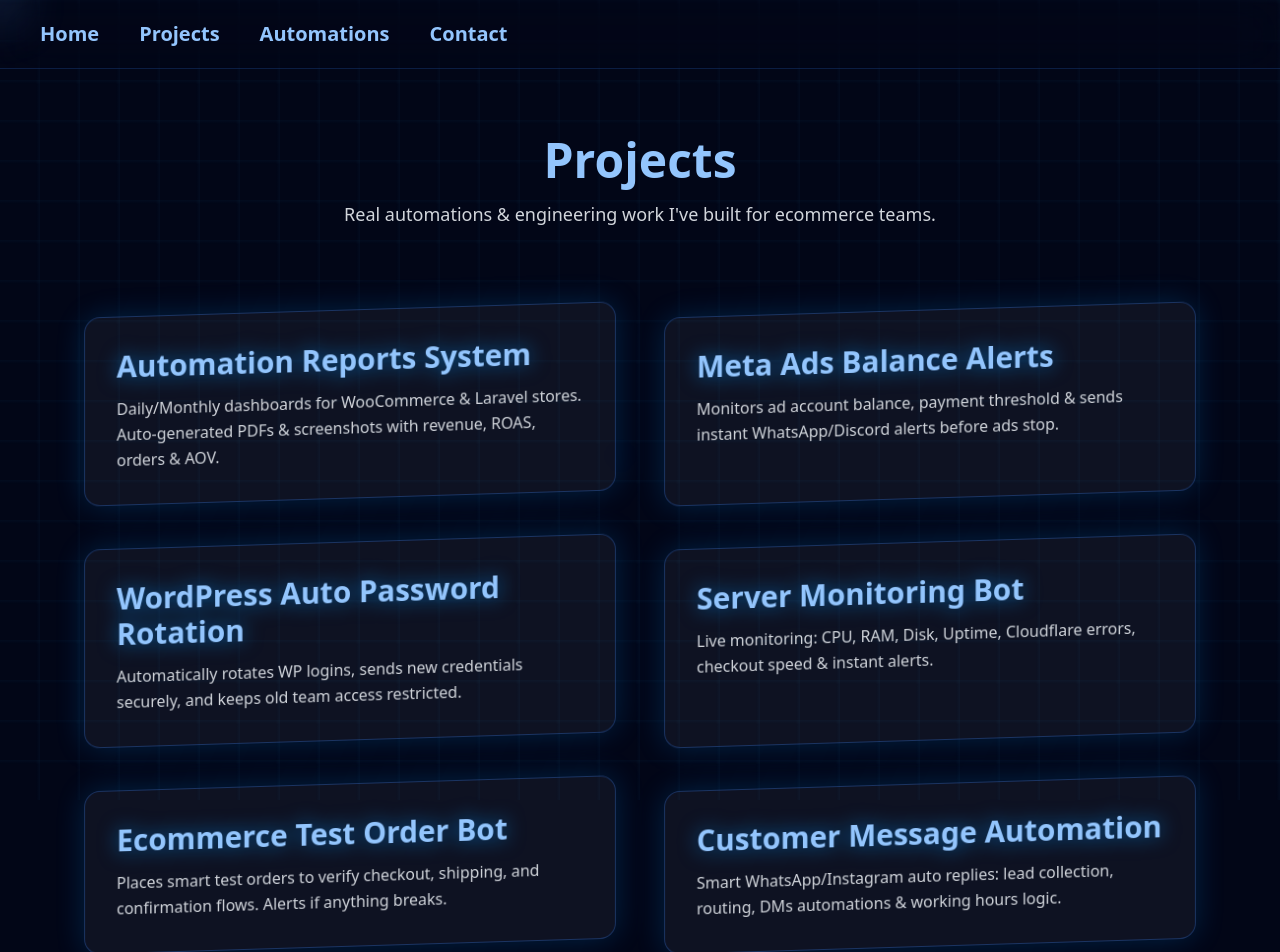
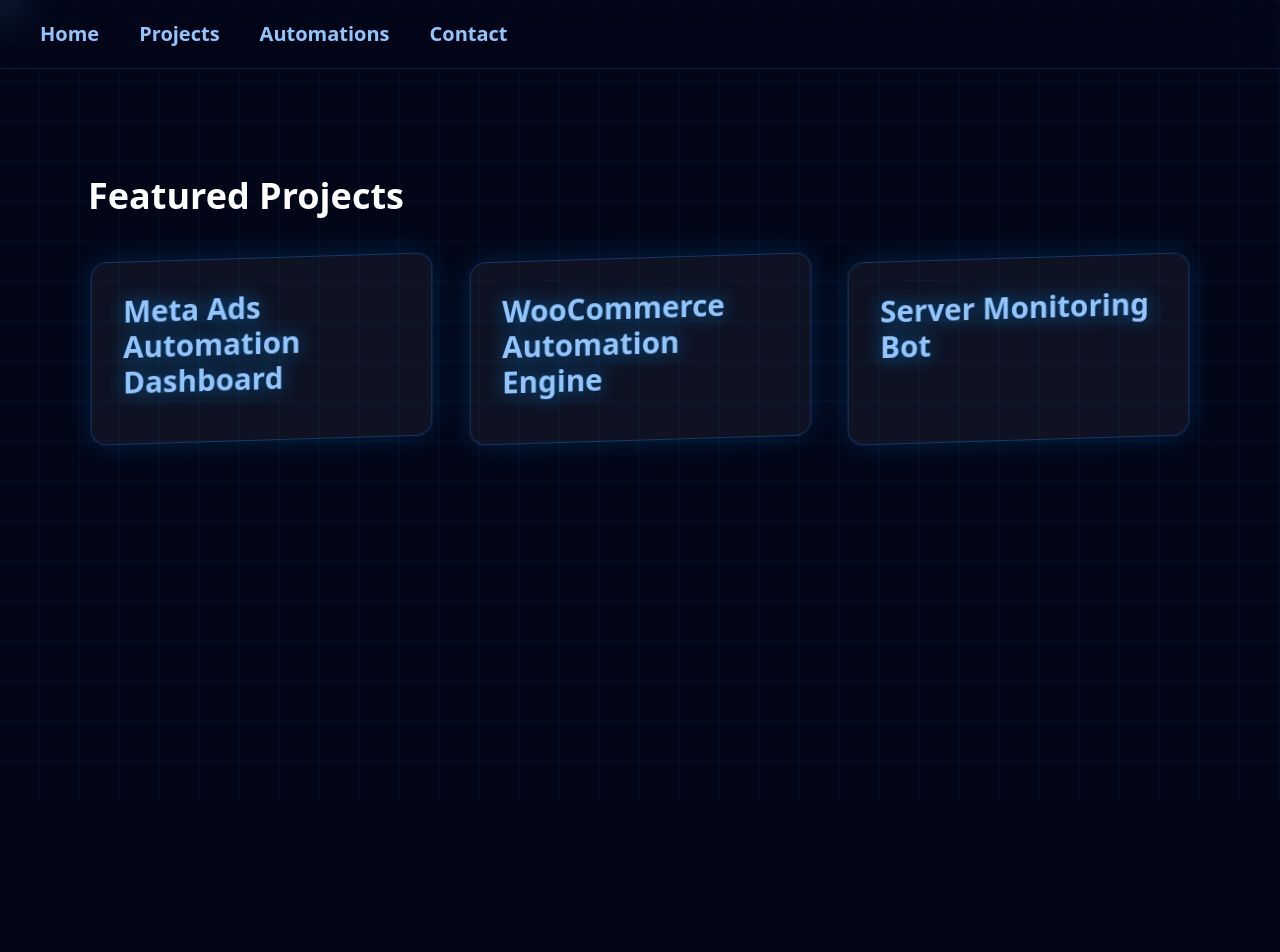
Before and after one commit to mina20032/mina-automation, a Next.js app: page /projects in a window 1280 px wide. Shown: the top 952 px of the page. After the commit the page ends 800 px from the top, so only its background shows below. Built offline with nearby package versions, Linux system fonts and the light colour scheme.

Commit message:
Update page.tsx

```diff
--- a/src/app/projects/page.tsx
+++ b/src/app/projects/page.tsx
@@ -1,64 +1,31 @@
-import TiltCard from "../../components/TiltCard";
-import { motion } from "framer-motion";
+"use client";
+
+import TiltCard from "@/components/TiltCard";
+import PageTransition from "@/components/PageTransition";
 
 export default function ProjectsPage() {
   return (
-    <div className="max-w-6xl mx-auto pt-10 pb-32">
+    <PageTransition>
+      <div className="max-w-6xl mx-auto py-20 px-6">
+        <h1 className="text-4xl font-bold text-white mb-10">
+          Featured Projects
+        </h1>
 
-      {/* عنوان الصفحة */}
-      <motion.h1
-        initial={{ opacity: 0, y: 20, filter: "blur(10px)" }}
-        animate={{ opacity: 1, y: 0, filter: "blur(0px)" }}
-        transition={{ duration: 0.6 }}
-        className="text-5xl font-bold text-center text-blue-300 drop-shadow-[0_0_20px_rgba(0,150,255,0.5)]"
-      >
-        Projects
-      </motion.h1>
-
-      <p className="text-center mt-4 text-gray-300 text-lg">
-        Real automations & engineering work I've built for ecommerce teams.
-      </p>
-
-      {/* Grid */}
-      <div className="grid md:grid-cols-2 gap-10 mt-20 px-4">
-
-        {/* Project 1 */}
+        <div className="grid grid-cols-1 md:grid-cols-2 lg:grid-cols-3 gap-8">
           <TiltCard
-          title="Automation Reports System"
-          desc="Daily/Monthly dashboards for WooCommerce & Laravel stores. Auto-generated PDFs & screenshots with revenue, ROAS, orders & AOV."
+            title="Meta Ads Automation Dashboard"
+            description="Automated reporting system integrating Meta Ads, Sheets, WhatsApp & Discord Alerts."
           />
-
-        {/* Project 2 */}
           <TiltCard
-          title="Meta Ads Balance Alerts"
-          desc="Monitors ad account balance, payment threshold & sends instant WhatsApp/Discord alerts before ads stop."
+            title="WooCommerce Automation Engine"
+            description="Smart order follow-up, abandoned cart flows, & daily revenue dashboards."
           />
-
-        {/* Project 3 */}
-        <TiltCard
-          title="WordPress Auto Password Rotation"
-          desc="Automatically rotates WP logins, sends new credentials securely, and keeps old team access restricted."
-        />
-
-        {/* Project 4 */}
           <TiltCard
             title="Server Monitoring Bot"
-          desc="Live monitoring: CPU, RAM, Disk, Uptime, Cloudflare errors, checkout speed & instant alerts."
+            description="Live CPU, RAM, Uptime monitoring with intelligent actions & alerts."
           />
-
-        {/* Project 5 */}
-        <TiltCard
-          title="Ecommerce Test Order Bot"
-          desc="Places smart test orders to verify checkout, shipping, and confirmation flows. Alerts if anything breaks."
-        />
-
-        {/* Project 6 */}
-        <TiltCard
-          title="Customer Message Automation"
-          desc="Smart WhatsApp/Instagram auto replies: lead collection, routing, DMs automations & working hours logic."
-        />
-
         </div>
       </div>
+    </PageTransition>
   );
 }
```
Lines whose indentation alone changed are shown as unchanged.
